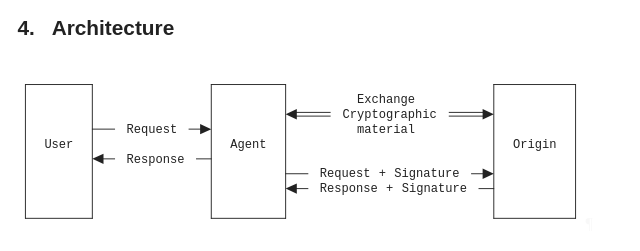
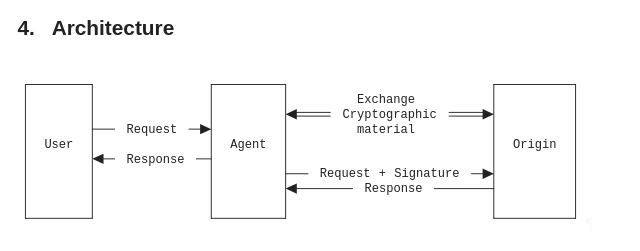
Before and after one commit to thibmeu/http-message-signatures-directory, a plain HTML site: page draft-meunier-web-bot-auth-architecture.html in a window 1280 px wide. Shown: the part 2397-2648 px from the top of the page, 107-747 px from the left. Drawn offline with Linux system fonts and the light colour scheme; a web font is replaced by a local one.

Commit message:
Script updating gh-pages from 46277b6. [ci skip]

```diff
--- a/draft-meunier-web-bot-auth-architecture.html
+++ b/draft-meunier-web-bot-auth-architecture.html
@@ -1401,8 +1401,8 @@ appear in all capitals, as shown here.<a href="#section-3-1" class="pilcrow">¶<
             <path d="M 192,112 L 208,112" fill="none" stroke="black"></path>
             <path d="M 288,128 L 312,128" fill="none" stroke="black"></path>
             <path d="M 488,128 L 504,128" fill="none" stroke="black"></path>
-            <path d="M 296,144 L 312,144" fill="none" stroke="black"></path>
-            <path d="M 496,144 L 512,144" fill="none" stroke="black"></path>
+            <path d="M 296,144 L 360,144" fill="none" stroke="black"></path>
+            <path d="M 448,144 L 512,144" fill="none" stroke="black"></path>
             <path d="M 8,176 L 80,176" fill="none" stroke="black"></path>
             <path d="M 208,176 L 288,176" fill="none" stroke="black"></path>
             <path d="M 512,176 L 600,176" fill="none" stroke="black"></path>
@@ -1424,9 +1424,7 @@ appear in all capitals, as shown here.<a href="#section-3-1" class="pilcrow">¶<
               <text x="352" y="132">Request</text>
               <text x="392" y="132">+</text>
               <text x="440" y="132">Signature</text>
-              <text x="356" y="148">Response</text>
-              <text x="400" y="148">+</text>
-              <text x="448" y="148">Signature</text>
+              <text x="404" y="148">Response</text>
             </g>
           </svg><a href="#section-4-1.1" class="pilcrow">¶</a>
 </div>
--- a/draft-meunier-web-bot-auth-architecture.txt
+++ b/draft-meunier-web-bot-auth-architecture.txt
@@ -204,7 +204,7 @@ Table of Contents
 |  User  |               |  Agent  |                           |  Origin  |
 |        |<-- Response --+         |                           |          |
 |        |               |         +--- Request + Signature -->|          |
-|        |               |         |<-- Response + Signature --+          |
+|        |               |         |<-------- Response --------+          |
 |        |               |         |                           |          |
 +--------+               +---------+                           +----------+
 
```
